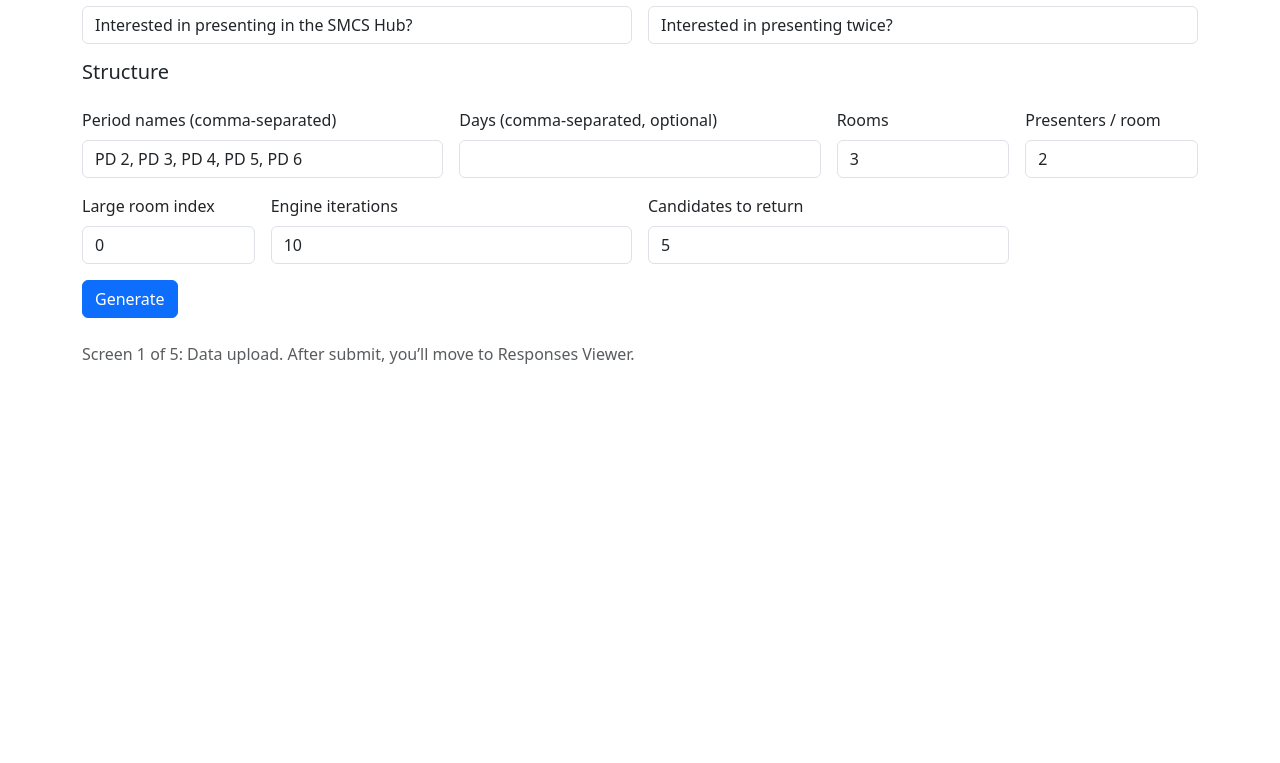
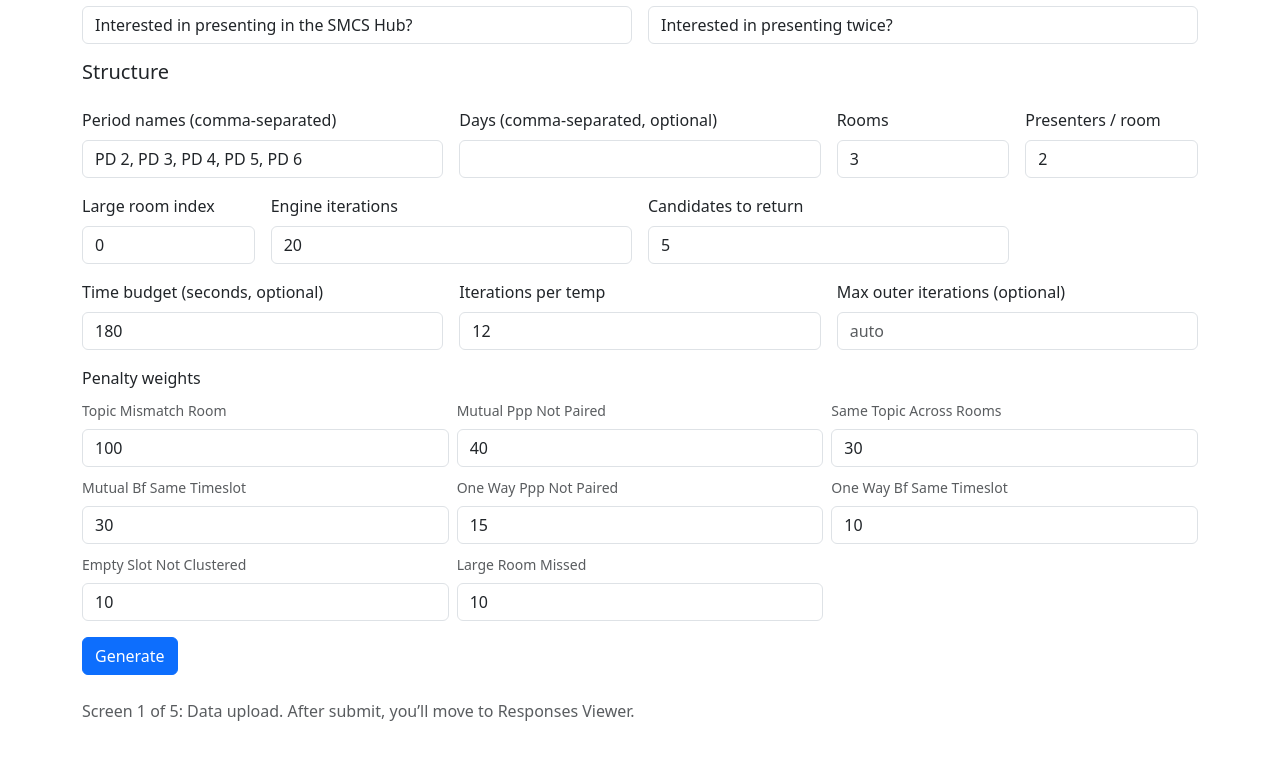
Before and after one commit to brainSTEM-Inc/symposium-scheduler, a Flask app: page / in a window 1280 px wide. Shown: the part 665-1428 px from the top of the page. Before the commit the page ends 1029 px from the top, so only its background shows below. Run offline with Flask 3, Linux system fonts and the light colour scheme.

Commit message:
Optimized algorithm and fixed Screen 5 display and penalty recalculation

```diff
--- a/app.py
+++ b/app.py
@@ -14,7 +14,15 @@ import pandas as pd
 from flask import Flask, Response, jsonify, redirect, render_template, request, session, url_for
 from werkzeug.exceptions import RequestEntityTooLarge
 
-from scheduler import DEFAULT_COL_CONFIG, DEFAULT_STRUCTURE, PENALTIES, load_dataframe, parse_presenters, run
+from scheduler import (
+    DEFAULT_COL_CONFIG,
+    DEFAULT_STRUCTURE,
+    PENALTIES,
+    _score_schedule,
+    load_dataframe,
+    parse_presenters,
+    run,
+)
 
 
 app = Flask(__name__)
@@ -108,6 +116,7 @@ def _handle_too_large_error(exc):
             error="The uploaded file is too large. Maximum size is 16 MB.",
             col_config=DEFAULT_COL_CONFIG,
             structure=DEFAULT_STRUCTURE,
+            PENALTIES=PENALTIES,
         ),
         413,
     )
@@ -256,9 +265,41 @@ def _build_candidate_slot_grid(
         ordered_cells[day] = day_cells
 
     presenter_titles = {}
+    topic_colors: Dict[str, str] = {}
+    all_topics = sorted(
+        {
+            topic.strip().lower()
+            for presenter in presenters_by_name.values()
+            if presenter is not None
+            for topic in getattr(presenter, "topics", [])
+            if isinstance(topic, str) and topic.strip()
+        }
+    )
+    for index, topic in enumerate(all_topics):
+        hue = int((index * 137.5) % 360)
+        topic_colors[topic] = f"hsl({hue}, 78%, 88%)"
+
+    presenter_styles: Dict[str, str] = {}
+    presenter_topics: Dict[str, str] = {}
     for name, presenter in presenters_by_name.items():
         if presenter is not None:
             presenter_titles[name] = str(getattr(presenter, "title", "") or "")
+            topics = [str(topic).strip() for topic in getattr(presenter, "topics", []) if str(topic).strip()]
+            presenter_topics[name] = ", ".join(topics)
+            normalized_topics = [topic.lower() for topic in topics]
+            style = ""
+            if len(normalized_topics) == 1:
+                color = topic_colors.get(normalized_topics[0], "#f8f9fa")
+                style = f"background: {color};"
+            elif len(normalized_topics) >= 2:
+                color_a = topic_colors.get(normalized_topics[0], "#e9ecef")
+                color_b = topic_colors.get(normalized_topics[1], "#dee2e6")
+                style = (
+                    f"background: linear-gradient(90deg, {color_a} 0% 50%, {color_b} 50% 100%);"
+                )
+            else:
+                style = "background: #f8f9fa;"
+            presenter_styles[name] = style
 
     return {
         "days": day_order,
@@ -266,6 +307,8 @@ def _build_candidate_slot_grid(
         "rooms": list(range(num_rooms)),
         "cells": ordered_cells,
         "presenter_titles": presenter_titles,
+        "presenter_topics": presenter_topics,
+        "presenter_styles": presenter_styles,
         "initial_pins": initial_pins,
         "large_room_index": int(structure.get("large_room_index", 0)),
         "presenters_per_room": int(structure.get("presenters_per_room", 0)),
@@ -330,6 +373,10 @@ def _safe_build_state(source_type: str, source: str, col_config: Dict[str, str],
         "fixed_empty_slots": [],
         "num_restarts": 10,
         "num_results": 5,
+        "time_budget_seconds": 180,
+        "iterations_per_temp": 12,
+        "max_outer_iterations": None,
+        "penalties": PENALTIES.copy(),
         "run_in_progress": False,
         "run_progress": [],
         "run_result": None,
@@ -345,6 +392,64 @@ def _coerce_int(value: Any, default: int) -> int:
         return int(value)
     except (TypeError, ValueError):
         return default
+
+
+def _coerce_optional_int(value: Any, default: Optional[int]) -> Optional[int]:
+    if value is None:
+        return default
+    try:
+        text = str(value).strip()
+        if not text:
+            return default
+        return int(text)
+    except (TypeError, ValueError):
+        return default
+
+
+def _coerce_penalties(form: Any) -> Dict[str, int]:
+    if not isinstance(form, dict):
+        return PENALTIES.copy()
+    penalties: Dict[str, int] = {}
+    for key, default_value in PENALTIES.items():
+        penalties[key] = max(0, _coerce_int(form.get(f"penalty_{key}"), default_value))
+    return penalties
+
+
+def _build_empty_grid_slots(structure: Dict[str, Any]) -> list[tuple[str, str, int]]:
+    slots: list[tuple[str, str, int]] = []
+    periods = [str(period) for period in structure.get("periods", []) if str(period).strip()]
+    days = [str(day) for day in structure.get("days", []) if str(day).strip()]
+    num_rooms = int(structure.get("num_rooms", 0))
+    for day in days:
+        for period in periods:
+            for room in range(num_rooms):
+                slots.append((period, day, room))
+    return slots
+
+
+def _schedule_from_candidate(
+    candidate_schedule: Dict[str, list[str]], structure: Dict[str, Any]
+) -> Dict[tuple[str, str, int], list[str]]:
+    grid = {slot: [] for slot in _build_empty_grid_slots(structure)}
+    if not isinstance(candidate_schedule, dict):
+        return grid
+
+    for raw_slot, presenter_names in candidate_schedule.items():
+        parsed = _parse_schedule_slot(raw_slot)
+        if parsed is None:
+            continue
+        grid[parsed] = [name for name in (presenter_names or []) if isinstance(name, str)]
+    return grid
+
+
+def _candidate_has_overflow(schedule: Dict[str, Any], structure: Dict[str, Any]) -> bool:
+    cap = int(structure.get("presenters_per_room", 0))
+    if cap <= 0:
+        return False
+    for presenters in schedule.values():
+        if isinstance(presenters, list) and len(presenters) > cap:
+            return True
+    return False
 
 
 def _launch_generation(workflow_id: str):
@@ -385,17 +490,24 @@ def _launch_generation(workflow_id: str):
                 num_restarts = state.get("num_restarts", 10)
                 num_results = state.get("num_results", 5)
                 manual_large_room = state.get("manual_large_room", [])
+                penalties = state.get("penalties", PENALTIES)
+                time_budget_seconds = state.get("time_budget_seconds")
+                iterations_per_temp = state.get("iterations_per_temp", 12)
+                max_outer_iterations = state.get("max_outer_iterations")
 
             result = run(
                 source,
                 col_config=col_config,
                 structure=structure,
                 pins=pins,
-                penalties=PENALTIES,
+                penalties=penalties,
                 num_restarts=num_restarts,
                 num_results=num_results,
                 fixed_empty_slots=fixed_empty_slots,
                 manual_large_room=manual_large_room,
+                iterations_per_temp=iterations_per_temp,
+                max_outer_iterations=max_outer_iterations,
+                time_budget_seconds=time_budget_seconds,
                 progress_callback=_progress,
             )
 
@@ -421,6 +533,7 @@ def index():
         "upload.html",
         col_config=DEFAULT_COL_CONFIG,
         structure=DEFAULT_STRUCTURE,
+        PENALTIES=PENALTIES,
     )
 
 
@@ -436,6 +549,7 @@ def start_workflow():
                     error="Please upload a CSV file or provide a Google Sheets public CSV link.",
                     col_config=DEFAULT_COL_CONFIG,
                     structure=DEFAULT_STRUCTURE,
+                    PENALTIES=PENALTIES,
                 ),
                 400,
             )
@@ -449,6 +563,7 @@ def start_workflow():
                     error="Only CSV files are supported for upload.",
                     col_config=DEFAULT_COL_CONFIG,
                     structure=DEFAULT_STRUCTURE,
+                    PENALTIES=PENALTIES,
                 ),
                 400,
             )
@@ -481,6 +596,7 @@ def start_workflow():
                 error=str(exc),
                 col_config=col_config,
                 structure=structure,
+                PENALTIES=PENALTIES,
             ),
             400,
         )
@@ -490,6 +606,17 @@ def start_workflow():
     with WORKFLOW_LOCK:
         state["num_restarts"] = _coerce_int(request.form.get("num_restarts"), state.get("num_restarts", 10))
         state["num_results"] = _coerce_int(request.form.get("num_results"), state.get("num_results", 5))
+        state["time_budget_seconds"] = _coerce_optional_int(request.form.get("time_budget_seconds"), 180)
+        if state["time_budget_seconds"] is not None and state["time_budget_seconds"] <= 0:
+            state["time_budget_seconds"] = None
+        state["iterations_per_temp"] = _coerce_int(
+            request.form.get("iterations_per_temp"), state.get("iterations_per_temp", 12)
+        )
+        max_outer_iterations = _coerce_optional_int(request.form.get("max_outer_iterations"), state.get("max_outer_iterations"))
+        if max_outer_iterations is not None and max_outer_iterations <= 0:
+            max_outer_iterations = None
+        state["max_outer_iterations"] = max_outer_iterations
+        state["penalties"] = _coerce_penalties(request.form)
         WORKFLOW_STATES[workflow_id] = state
     session["workflow_id"] = workflow_id
     return redirect(url_for("responses_view"))
@@ -584,6 +711,7 @@ def generating_view():
         "generating.html",
         num_restarts=state.get("num_restarts", 10),
         num_results=state.get("num_results", 5),
+        time_budget_seconds=state.get("time_budget_seconds"),
     )
 
 
@@ -635,6 +763,8 @@ def review_view():
         selected_candidate_index=selected_candidate_index,
         selected_candidate=selected_candidate,
         selected_schedule=selected_schedule,
+        has_overflow=_candidate_has_overflow(selected_candidate[1], state["structure"]),
+        export_error=request.args.get("export_error"),
     )
 
 
@@ -647,8 +777,10 @@ def review_apply_constraints():
     payload = request.get_json(silent=True)
     if isinstance(payload, dict):
         raw_pins = payload.get("pins")
+        selected_candidate_index = _coerce_int(payload.get("candidate_index"), 0)
     else:
         raw_pins = request.form.get("pins_json", "{}")
+        selected_candidate_index = _coerce_int(request.form.get("candidate_index"), 0)
     parsed = _normalize_json(raw_pins, {}) if not isinstance(raw_pins, dict) else raw_pins
     if not isinstance(parsed, dict):
         parsed = {}
@@ -672,8 +804,60 @@ def review_apply_constraints():
         normalized[name] = {"period": str(period), "day": str(day), "room": room_i}
 
     state["pins"] = normalized
-    _launch_generation(workflow_id)
-    return redirect(url_for("generating_view"))
+
+    result = state.get("run_result")
+    if not result:
+        return redirect(url_for("review_view"))
+    candidates = result.get("results", [])
+    if not candidates:
+        return redirect(url_for("review_view"))
+    if selected_candidate_index < 0 or selected_candidate_index >= len(candidates):
+        selected_candidate_index = 0
+
+    candidate = candidates[selected_candidate_index]
+    if not isinstance(candidate, (list, tuple)) or len(candidate) < 3:
+        return redirect(url_for("review_view"))
+    _, candidate_schedule, _ = candidate
+    if not isinstance(candidate_schedule, dict):
+        return redirect(url_for("review_view"))
+
+    base_grid = _schedule_from_candidate(candidate_schedule, state["structure"])
+    grid: Dict[tuple[str, str, int], list[Any]] = {}
+    presenter_by_name = state.get("presenters_by_name", {})
+    for slot, names in base_grid.items():
+        occupants: list[Any] = []
+        for name in names:
+            presenter = presenter_by_name.get(name)
+            if presenter is None:
+                continue
+            occupants.append(presenter)
+        grid[slot] = occupants
+
+    for name, target in normalized.items():
+        presenter = presenter_by_name.get(name)
+        if presenter is None:
+            continue
+        for occupants in grid.values():
+            occupants[:] = [p for p in occupants if p.name != name]
+        slot_key = (target["period"], target["day"], target["room"])
+        grid.setdefault(slot_key, [])
+        grid[slot_key].append(presenter)
+
+    serialized = {}
+    for slot, presenters in grid.items():
+        if not presenters:
+            continue
+        serialized[f"{slot[0]}|{slot[1]}|{slot[2]}"] = [p.name for p in presenters]
+
+    score, breakdown = _score_schedule(
+        {slot: list(presenters) for slot, presenters in grid.items()},
+        state["structure"],
+        state.get("penalties", PENALTIES),
+        presenters=state.get("presenters"),
+        assignment={p.name: slot for slot, presenters in grid.items() for p in presenters},
+    )
+    candidates[selected_candidate_index] = [int(score), serialized, breakdown]
+    return redirect(url_for("review_view", candidate=selected_candidate_index))
 
 
 @app.route("/review/export/<int:index>", methods=["GET"])
@@ -694,6 +878,9 @@ def review_export(index: int):
     score = candidate[0]
     schedule = candidate[1]
     breakdown = candidate[2]
+
+    if _candidate_has_overflow(schedule, state["structure"]):
+        return redirect(url_for("review_view", candidate=index, export_error="Resolve overflow slots before exporting."))
 
     if format_type == "json":
         payload = {
@@ -740,6 +927,9 @@ def api_run():
         penalties=payload.get("penalties", PENALTIES),
         num_restarts=int(payload.get("num_restarts", 20)),
         num_results=int(payload.get("num_results", 10)),
+        iterations_per_temp=int(payload.get("iterations_per_temp", 12)),
+        max_outer_iterations=_coerce_optional_int(payload.get("max_outer_iterations"), None),
+        time_budget_seconds=_coerce_optional_int(payload.get("time_budget_seconds"), None),
         fixed_empty_slots=payload.get("fixed_empty_slots", []),
         manual_large_room=payload.get("manual_large_room", []),
     )
--- a/templates/upload.html
+++ b/templates/upload.html
@@ -57,11 +57,42 @@
       </div>
       <div class="col-md-4">
         <label class="form-label">Engine iterations</label>
-        <input class="form-control" type="number" name="num_restarts" value="10">
+        <input class="form-control" type="number" name="num_restarts" value="20">
       </div>
       <div class="col-md-4">
         <label class="form-label">Candidates to return</label>
         <input class="form-control" type="number" name="num_results" value="5">
+      </div>
+      <div class="col-md-4">
+        <label class="form-label">Time budget (seconds, optional)</label>
+        <input class="form-control" type="number" name="time_budget_seconds" value="180">
+      </div>
+      <div class="col-md-4">
+        <label class="form-label">Iterations per temp</label>
+        <input class="form-control" type="number" name="iterations_per_temp" value="12">
+      </div>
+      <div class="col-md-4">
+        <label class="form-label">Max outer iterations (optional)</label>
+        <input class="form-control" type="number" name="max_outer_iterations" placeholder="auto">
+      </div>
+
+      <div class="col-12">
+        <label class="form-label">Penalty weights</label>
+        <div class="row g-2">
+          {% for key, value in PENALTIES.items() %}
+          <div class="col-md-4">
+            <label class="form-label small text-muted">{{ key.replace('_', ' ') | title }}</label>
+            <input
+              class="form-control"
+              type="number"
+              name="penalty_{{ key }}"
+              value="{{ value }}"
+              min="0"
+              title="{{ key }}"
+            >
+          </div>
+          {% endfor %}
+        </div>
       </div>
 
       <div class="col-12">
```
Also changed, not shown: scheduler.py (+5 -6 lines), templates/generating.html (+6 -1 lines), templates/review.html (+64 -13 lines).
